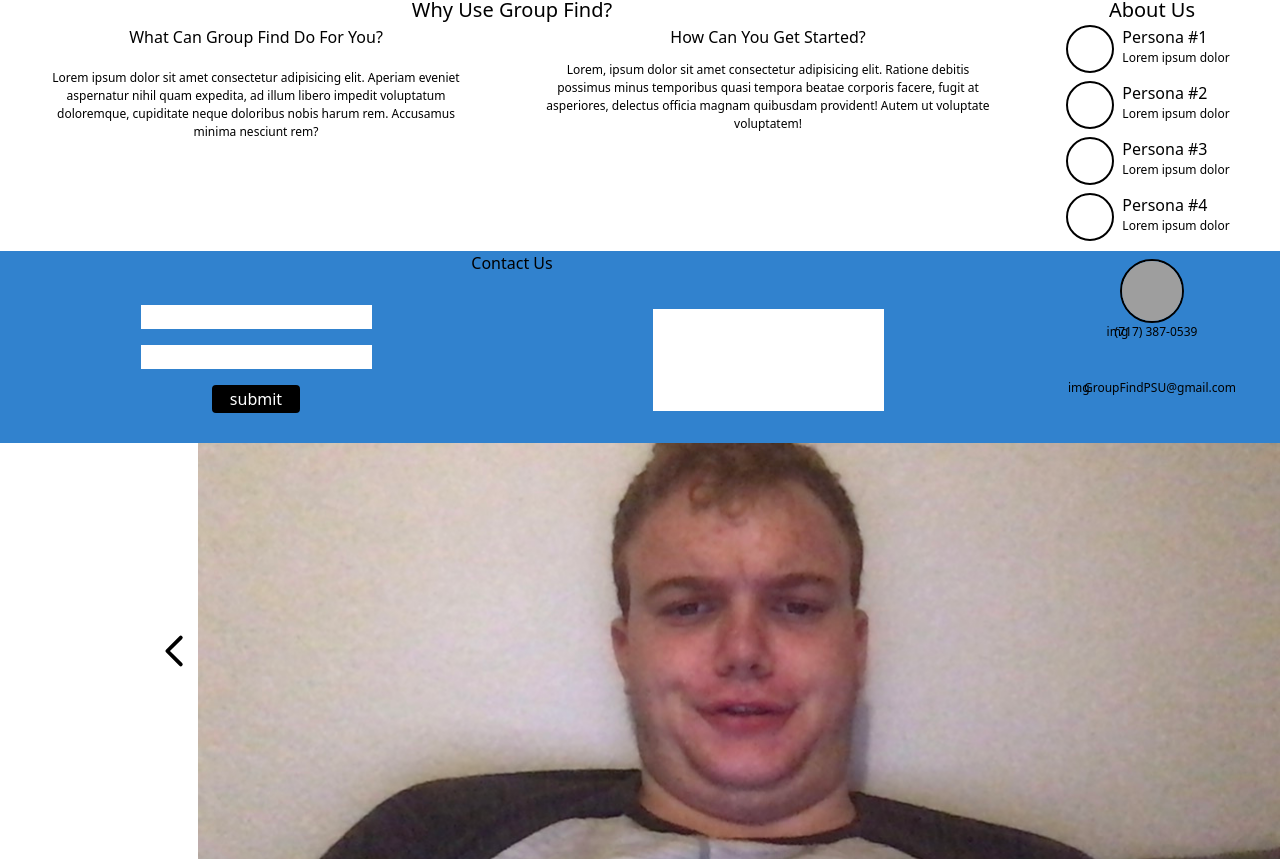
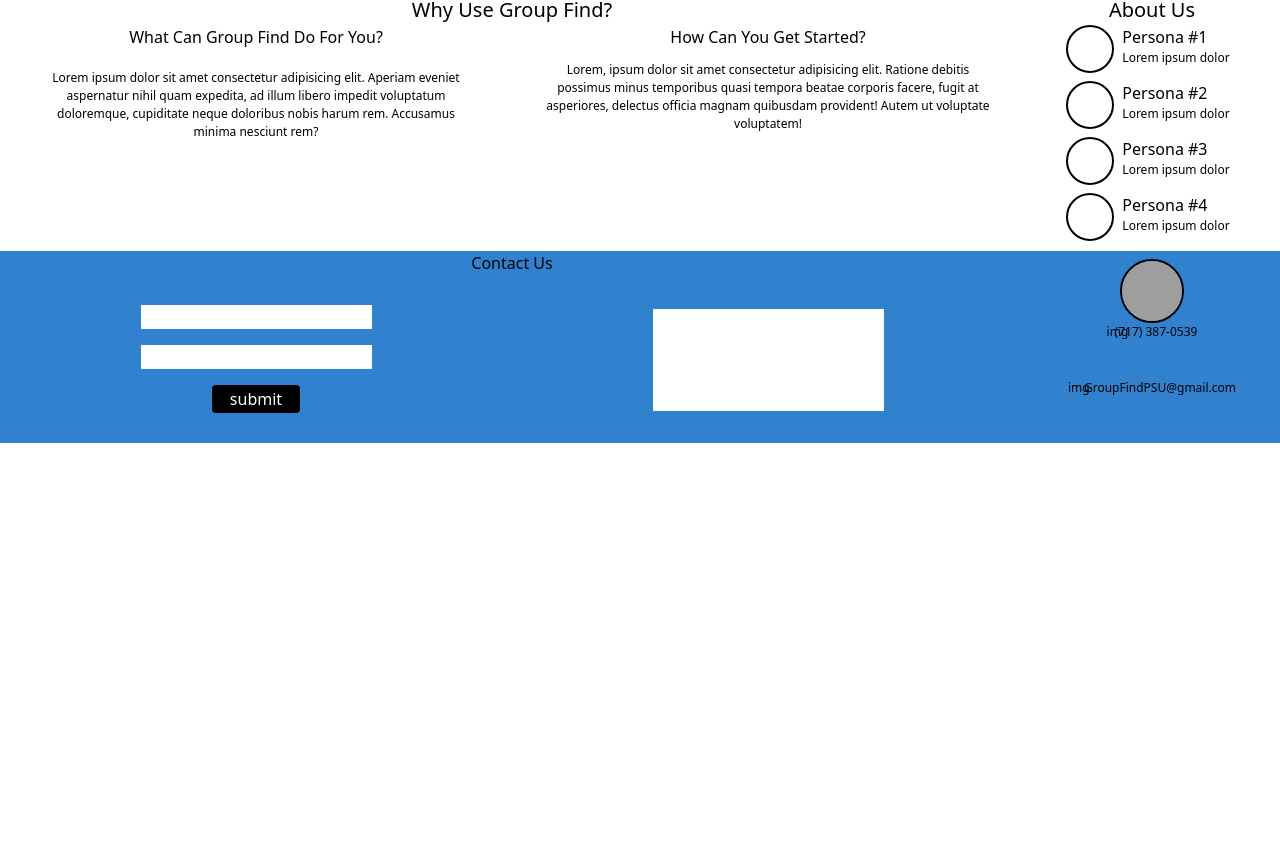
Before and after one commit to kbs5886/group-find-psu, a React (Create React App) app in the folder client/: page / in a window 1280 px wide. Shown: the part 689-1548 px from the top of the page. After the commit the page ends 1132 px from the top, so only its background shows below. Built offline with nearby package versions, Linux system fonts and the light colour scheme; grey boxes are pictures that could not be loaded.

Commit message:
bye bye eyecatcher

```diff
--- a/client/src/App.js
+++ b/client/src/App.js
@@ -5,7 +5,6 @@ import { Switch, Route } from "react-router-dom";
 import Home from "./components/Home";
 import Login from "./components/Login";
 import SignUp from "./components/SignUp";
-import EyeCatcher from './Components/EyeCatcher';
 
 function App() {
     return (
@@ -21,7 +20,6 @@ function App() {
                     <SignUp />
                 </Route>
             </Switch>
-            <EyeCatcher/>
         </>
     );
 }
```
